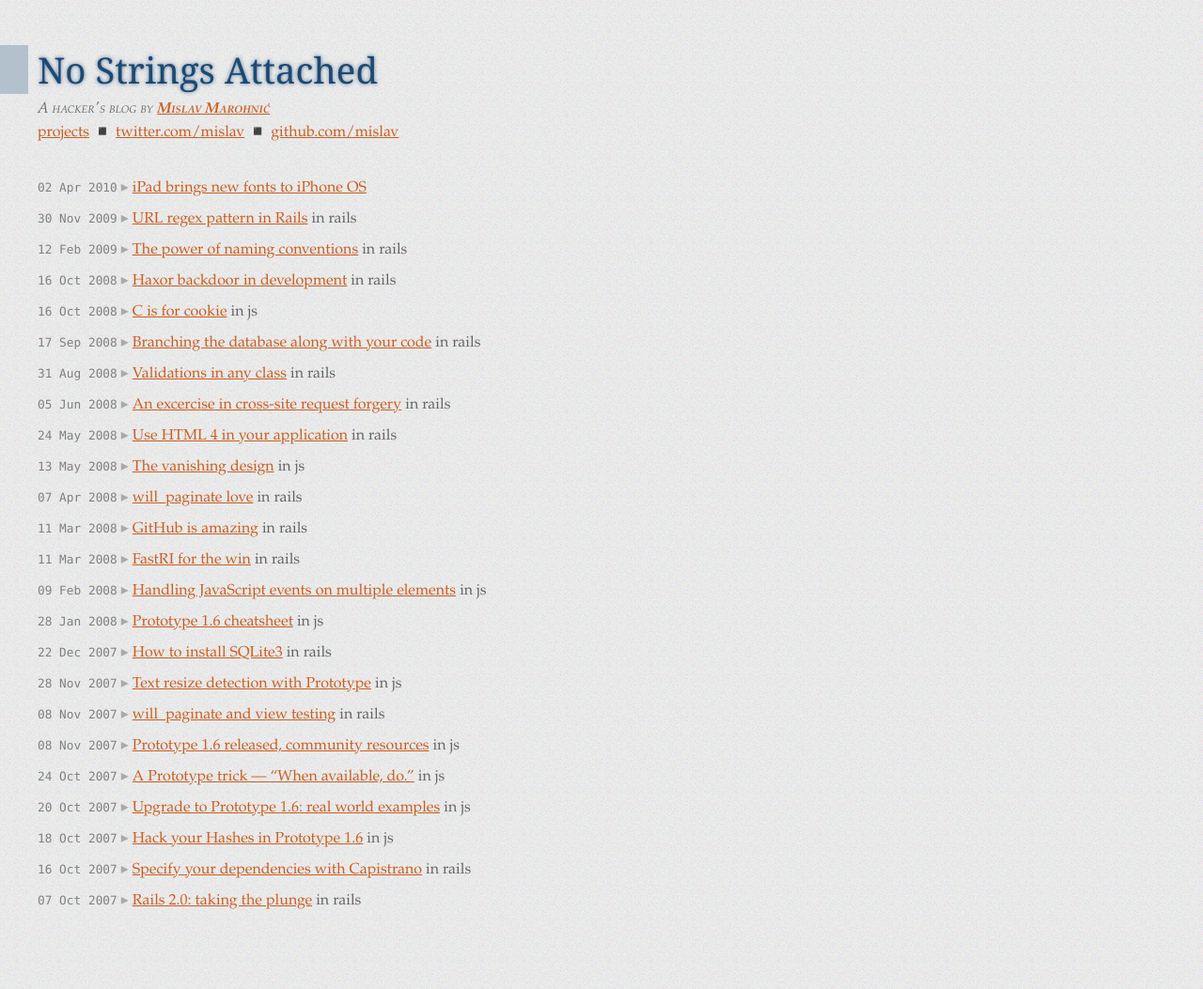
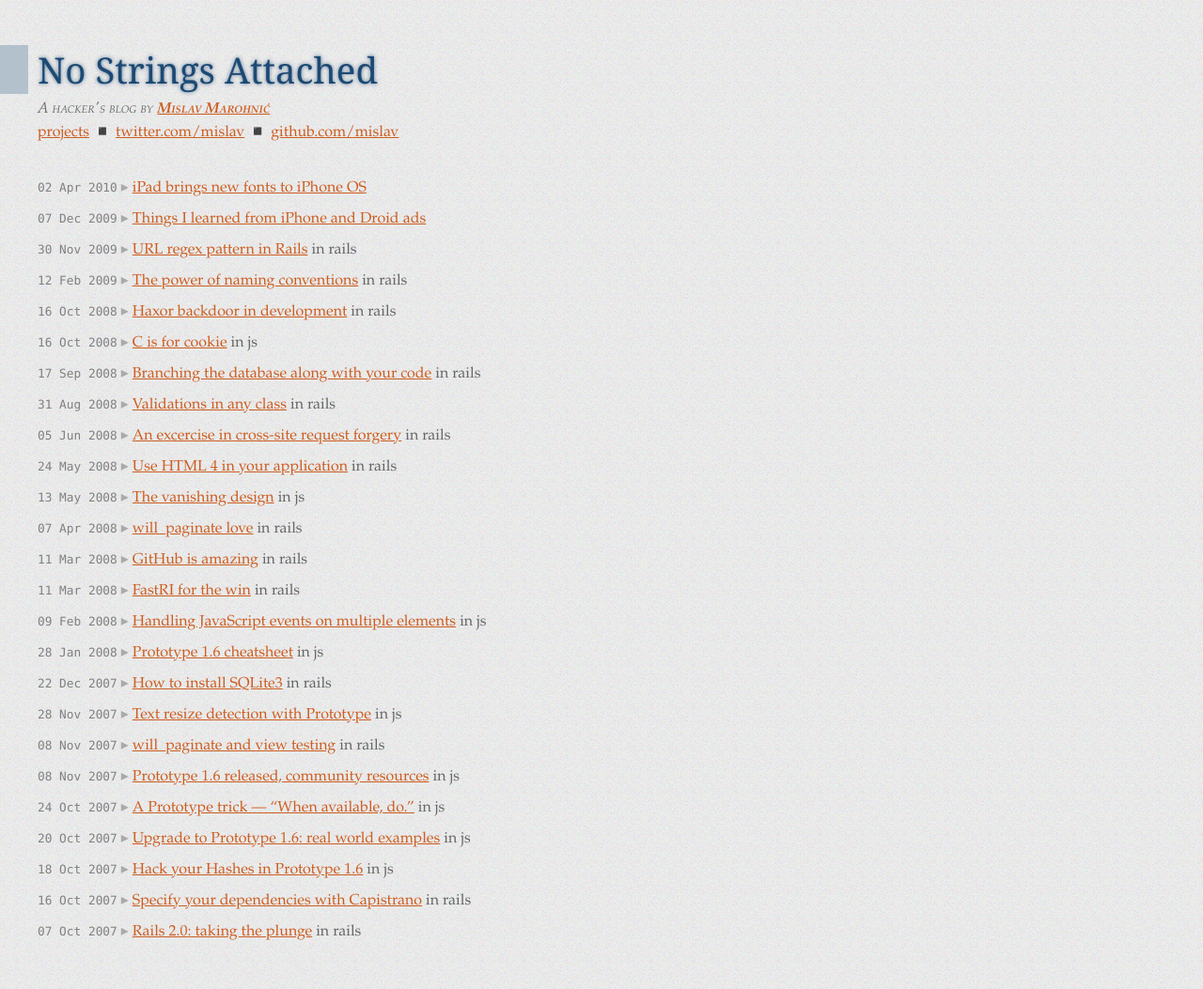
Before and after one commit to mislav/blog, a Jekyll site: the page built from index.html, in a window 1280 px wide. Shown: the whole page at 94% size. Built offline with Jekyll 4.4.1, drawn with Linux system fonts in a browser that asks for light colours; Markdown is read by kramdown in place of the engine named in the settings.

Commit message:
move "iPhone vs Droid ads" under "_posts" so it shows up in the lists

```diff
--- a/iphone-droid-ads/index.html
+++ b/_posts/2009-12-07-iphone-droid-ads.html
@@ -2,6 +2,7 @@
 title: Things I learned from iPhone and Droid ads
 layout: solo
 description: What I learned about iPhone and Droid from their TV ads.
+permalink: /iphone-droid-ads/
 styles: |
     html {
       background: #ccc;
```
